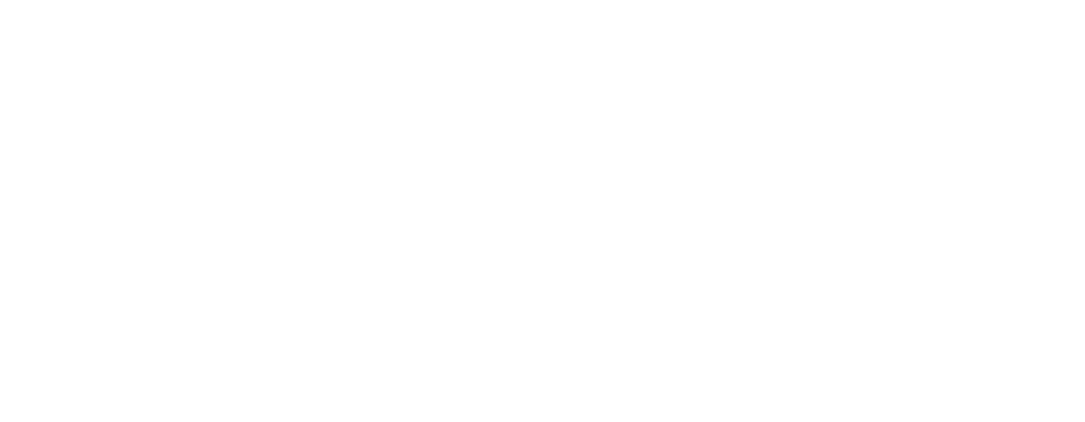
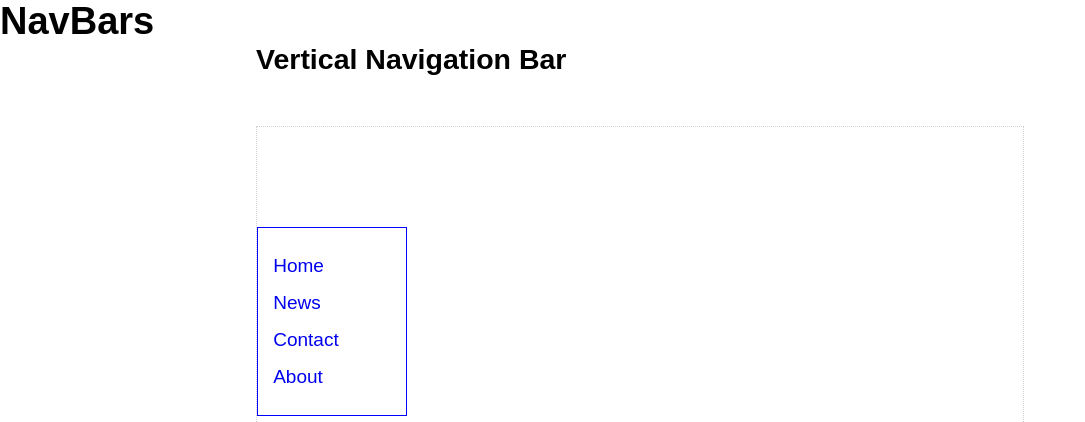
Before and after one commit to Giagar/NavBars, a plain HTML site: page index.html in a window 1280 px wide. Shown: the top 422 px of the page, without its empty margins (0-1085 px from the left). Drawn offline with nearby package versions, Linux system fonts and the light colour scheme; files that its build step writes are made by us from their sources.

Commit message:
vertical nav structure done

```diff
--- a/index.html
+++ b/index.html
@@ -7,7 +7,26 @@
     <link rel="stylesheet" href="./style.css">
 </head>
 <body>
-
+    <div id="container">
+        <header>
+            <h1>NavBars</h1>
+            <span id="vw"></span>
+        </header>
+        <main>
+            <section id="section1">
+                <h2 class="sectionTitle">Vertical Navigation Bar</h2>
+                <div class="sectionContent" id="content1">
+                    <ul>
+                        <li><a class="active" href="#">Home</a></li>
+                        <li><a href="#">News</a></li>
+                        <li><a href="#">Contact</a></li>
+                        <li><a href="#">About</a></li>
+                    </ul>
+                    <!-- <hr> -->
+                </div>
+            </section>
+        </main>
+    </div>
     <script src="./script.js"></script>
 </body>
 </html>
--- a/script.js
+++ b/script.js
@@ -0,0 +1,2 @@
+let w = Math.max(document.documentElement.clientWidth, window.innerWidth || 0);
+let h = Math.max(document.documentElement.clientHeight, window.innerHeight || 0);
--- a/style.scss
+++ b/style.scss
@@ -0,0 +1,69 @@
+$rootFontSize: 19px;
+
+:root {
+    font-size: $rootFontSize;
+    font-family: Arial, Helvetica, sans-serif;
+}
+
+* {
+    margin: 0;
+    padding: 0;
+    box-sizing: border-box;
+}
+
+#vw {
+    position: absolute;
+    top: 0;
+    right: 0;
+    color: lightgrey;
+}
+
+main {
+    width: 60%;
+    margin: auto;
+    padding: 0 10%;
+    transition: width 0.25s;
+    .sectionTitle {
+        margin-bottom: 50px;
+    }
+    .sectionContent {
+        border: 1px dotted lightgrey;
+        height: 500px;
+        position: relative;
+    }
+}
+
+
+
+#content1 {
+    height: 1000px;
+    ul {
+        list-style-type: none;
+        border: 1px solid blue;
+        width: 150px;
+        padding: 1rem 0.8rem;
+        position: sticky;
+        top: 0;
+        transform: translateY(100px);
+        li{
+            padding: 0.4rem 0;
+            a {
+                text-decoration: none;
+            }
+        }
+    }
+}
+
+
+
+@media screen and (max-width: 1600px) {
+    main {
+        width: 80% !important;
+    }
+}
+
+@media screen and (max-width: 600px) {
+    main {
+        width: 100% !important ;
+    }
+}
```
Also changed, not shown: style.css (added), 1 other file.
